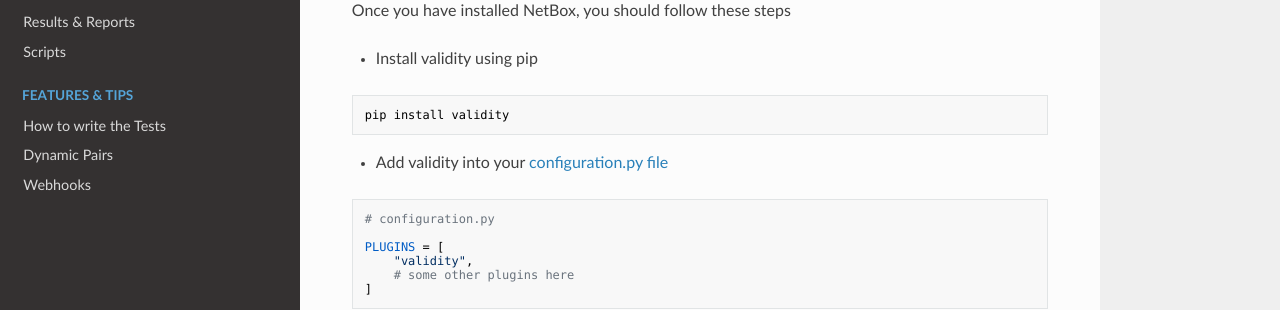
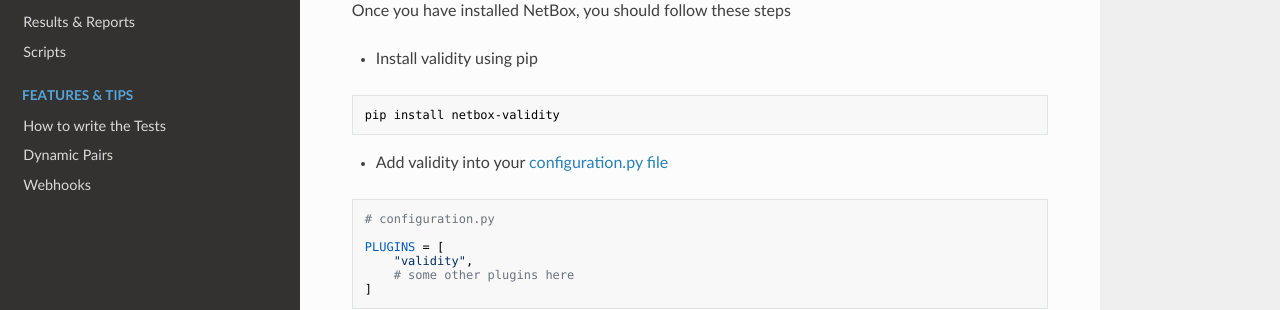
Before and after one commit to amyasnikov/validity, an MkDocs documentation site: the page built from docs/installation.md, in a window 1280 px wide and 900 px high. Shown: the part 440-750 px from the top of the window. Built offline with MkDocs 1.6.1, drawn with Linux system fonts in a browser that asks for light colours; nearby versions of some CDN libraries.

Commit message:
netbox-validity

````diff
--- a/docs/installation.md
+++ b/docs/installation.md
@@ -14,7 +14,7 @@
 
 * Install validity using pip
 ```console
-pip install validity
+pip install netbox-validity
 ```
 
 * Add validity into your [configuration.py file](https://docs.netbox.dev/en/stable/configuration/)
--- a/pyproject.toml
+++ b/pyproject.toml
@@ -3,7 +3,7 @@
 build-backend = "setuptools.build_meta"
 
 [project]
-name = "validity"
+name = "netbox-validity"
 version = "1.0.0"
 description = "NetBox plugin for vendor-agnostic configuration compliance"
 authors = [
````
